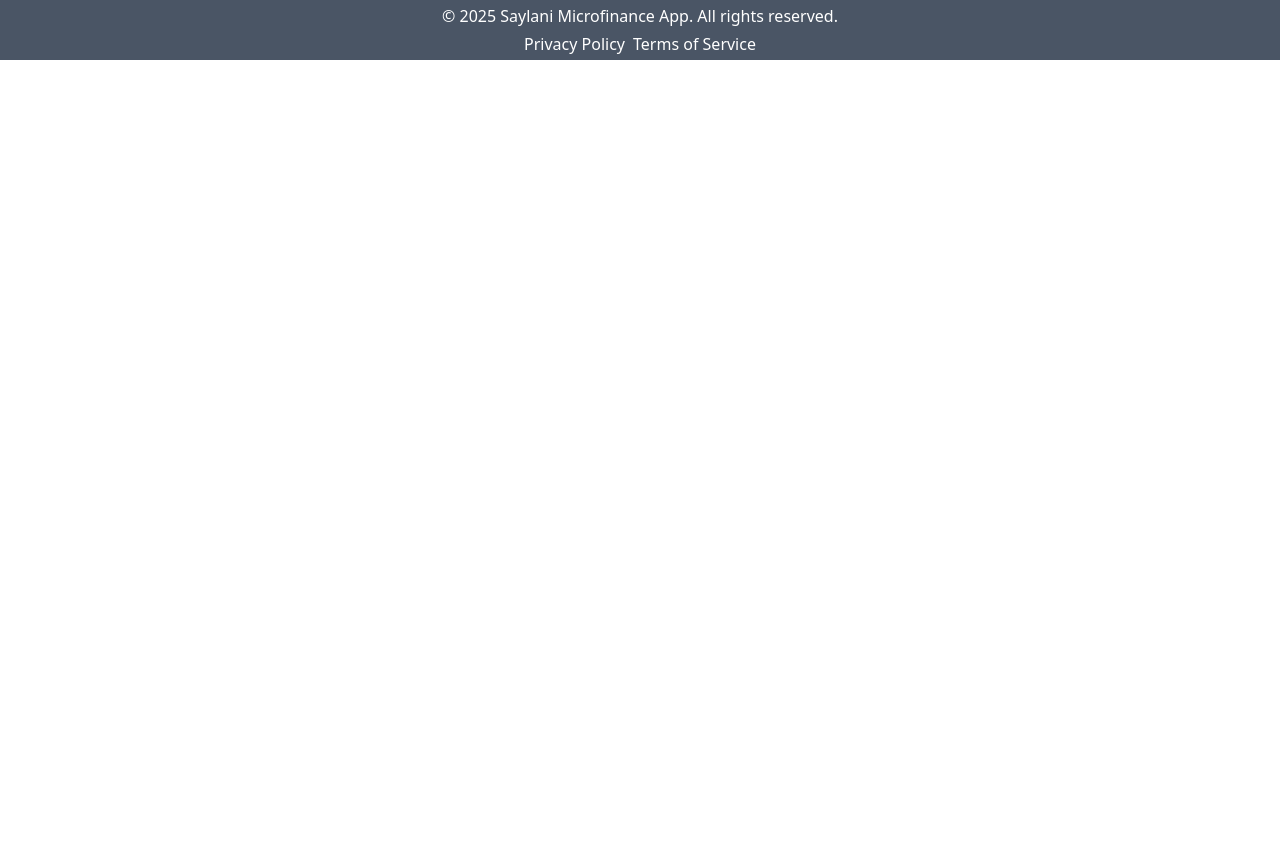
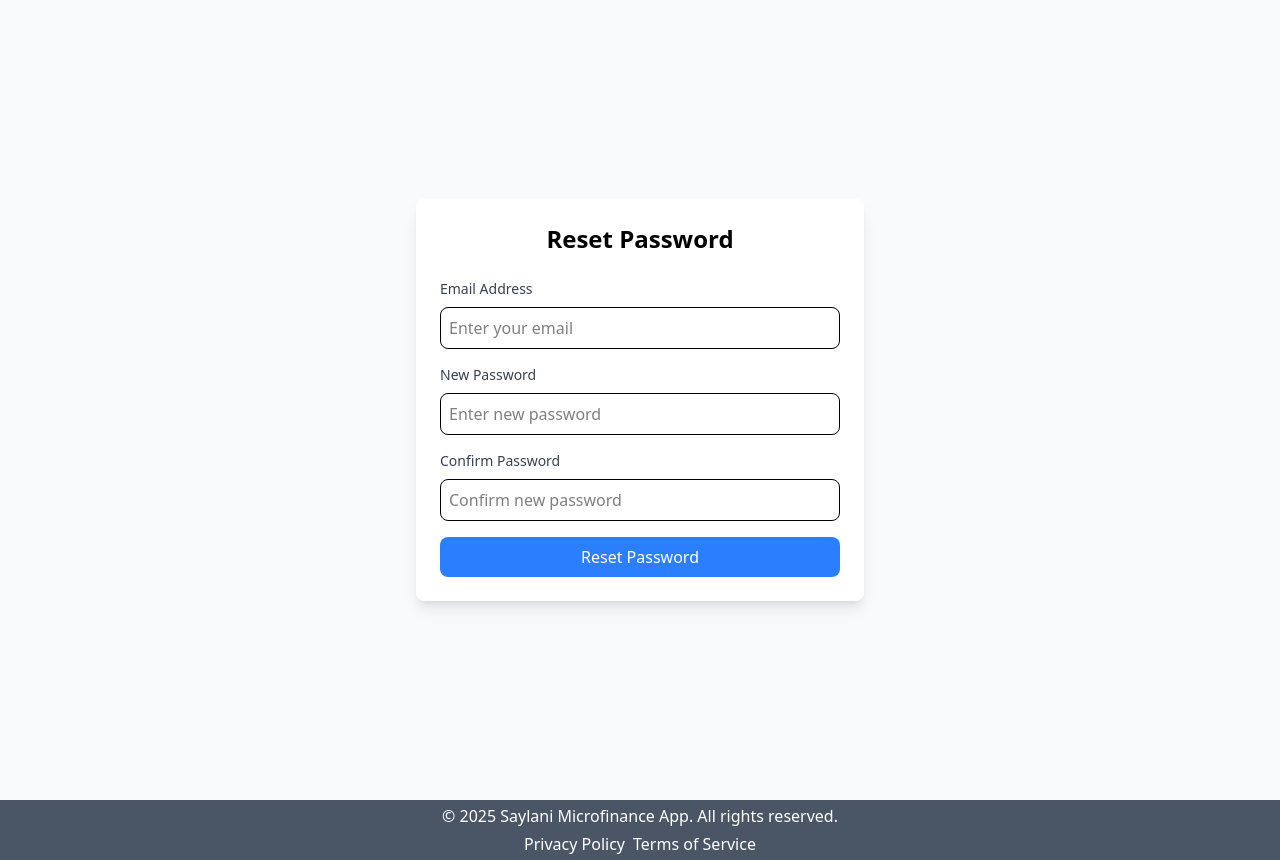
Before and after one commit to adilraees786/Saylani-Microfinance, a React (Vite) app: page /resetpass in a window 1280 px wide. Before the commit the page ends 800 px from the top, so only its background shows below. Built offline with nearby package versions, Linux system fonts and the light colour scheme.

Commit message:
set reset pass

```diff
--- a/src/App.jsx
+++ b/src/App.jsx
@@ -4,10 +4,10 @@ import LoanRequest from "./Pages/LoanRequest"
 import Navbar from "./Components/Navbar";
 import Footer from "./Components/Footer";
 import LoanCalculator from "./Components/LoanCalculator";
-import Passwordreset from "./pages/Passwordreset";
 import LandingPage from "./Pages/LandingPage";
 import Login from "./Pages/Login";
 import Register from "./Pages/Register";
+import Resetpass from "./Pages/Resetpass";
 
 
 
@@ -22,7 +22,7 @@ function App() {
         <Route path="/loanrequest" element={<LoanRequest/>} />
         <Route path="/navbar" element={<Navbar/>} />
         <Route path="loanCalculator/" element={<LoanCalculator/>} />
-        <Route path="passwordreset/" element={<Passwordreset/>} />
+        <Route path="resetpass/" element={<Resetpass/>} />
 
       </Routes>
 
--- a/src/Pages/Passwordreset.jsx
+++ b/src/Pages/Resetpass.jsx
@@ -1,6 +1,6 @@
 import React, { useState } from "react";
 
-const passwordreset = () => {
+const Resetpass = () => {
   const [email, setEmail] = useState("");
   const [newPassword, setNewPassword] = useState("");
   const [confirmPassword, setConfirmPassword] = useState("");
@@ -82,4 +82,4 @@ const passwordreset = () => {
   );
 };
 
-export default passwordreset;
+export default Resetpass;
```
